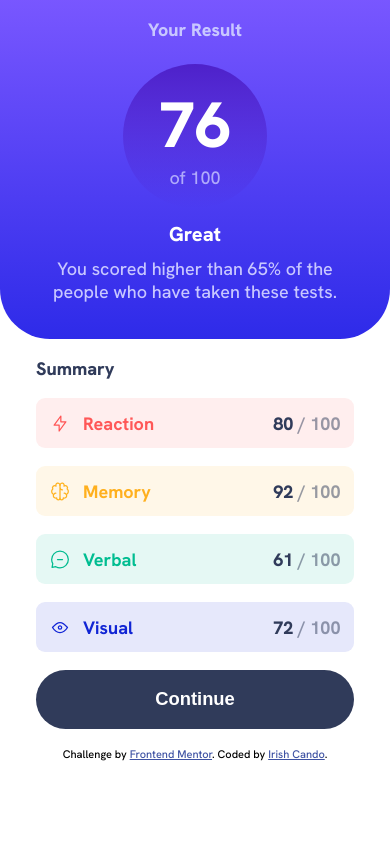
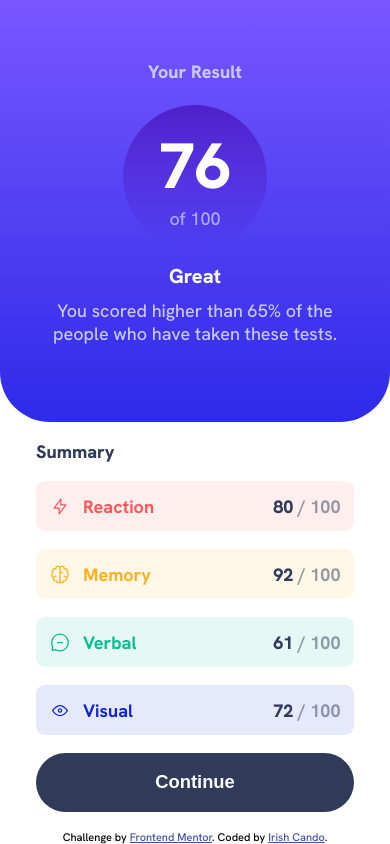
Before and after one commit to irishmicoletcando/results-summary-component, a plain HTML site: page index.html in a window 390 px wide. Drawn offline with Linux system fonts and the light colour scheme.

Commit message:
Fix results container suitable for mobile design

```diff
--- a/style.css
+++ b/style.css
@@ -9,6 +9,7 @@
 body {
   display: flex;
   flex-direction: column;
+  min-height: 100vh;
   font-family: 'Hanken Grotesk', sans-serif;
   font-size: 18px;
 }
@@ -19,8 +20,10 @@ body {
   text-align: center;
   display: flex;
   flex-direction: column;
+  justify-content: center;
   align-items: center;
   border-radius: 0 0 50px 50px;
+  height: 50vh;
 }
 
 .result-heading {
```
